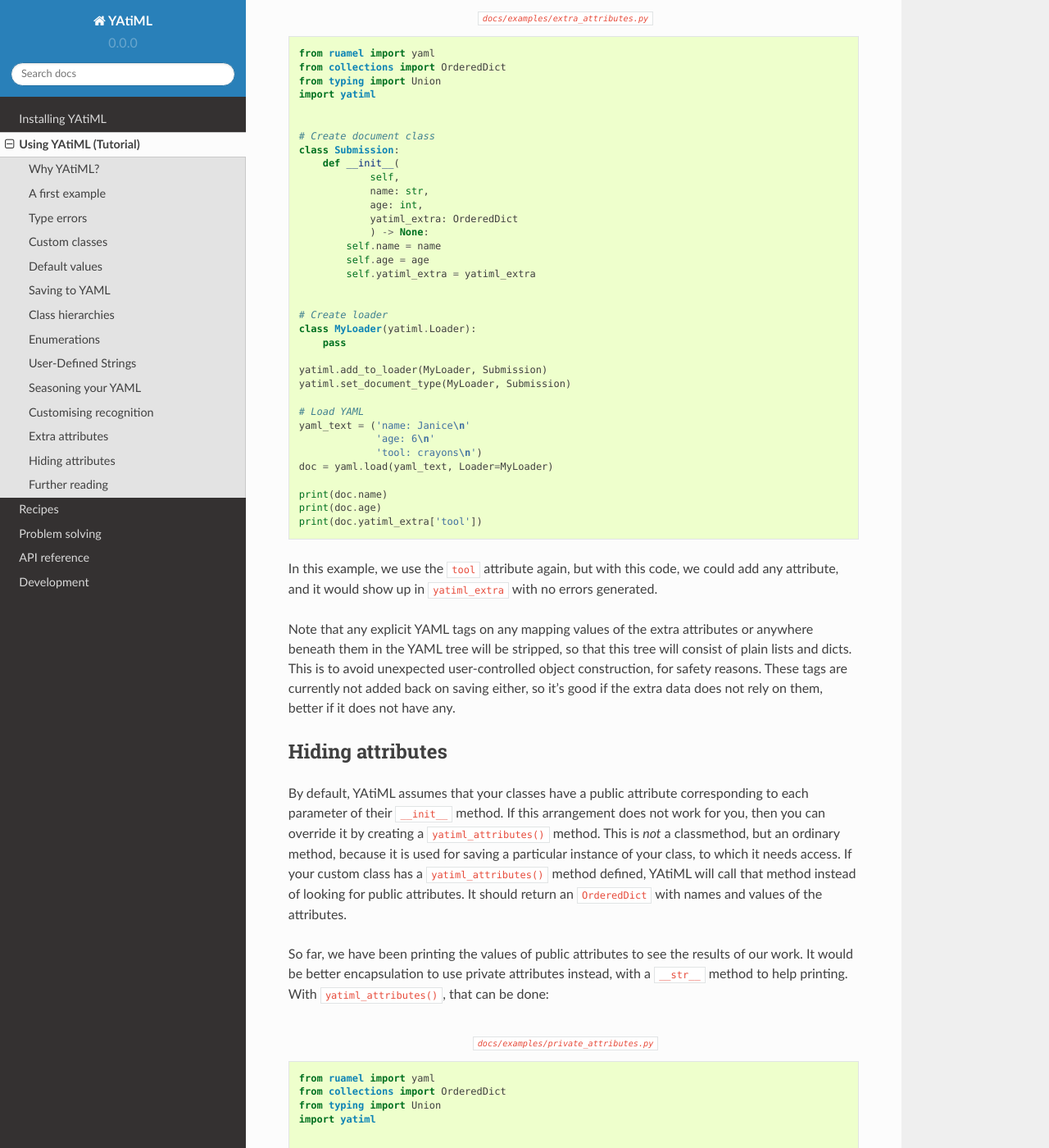
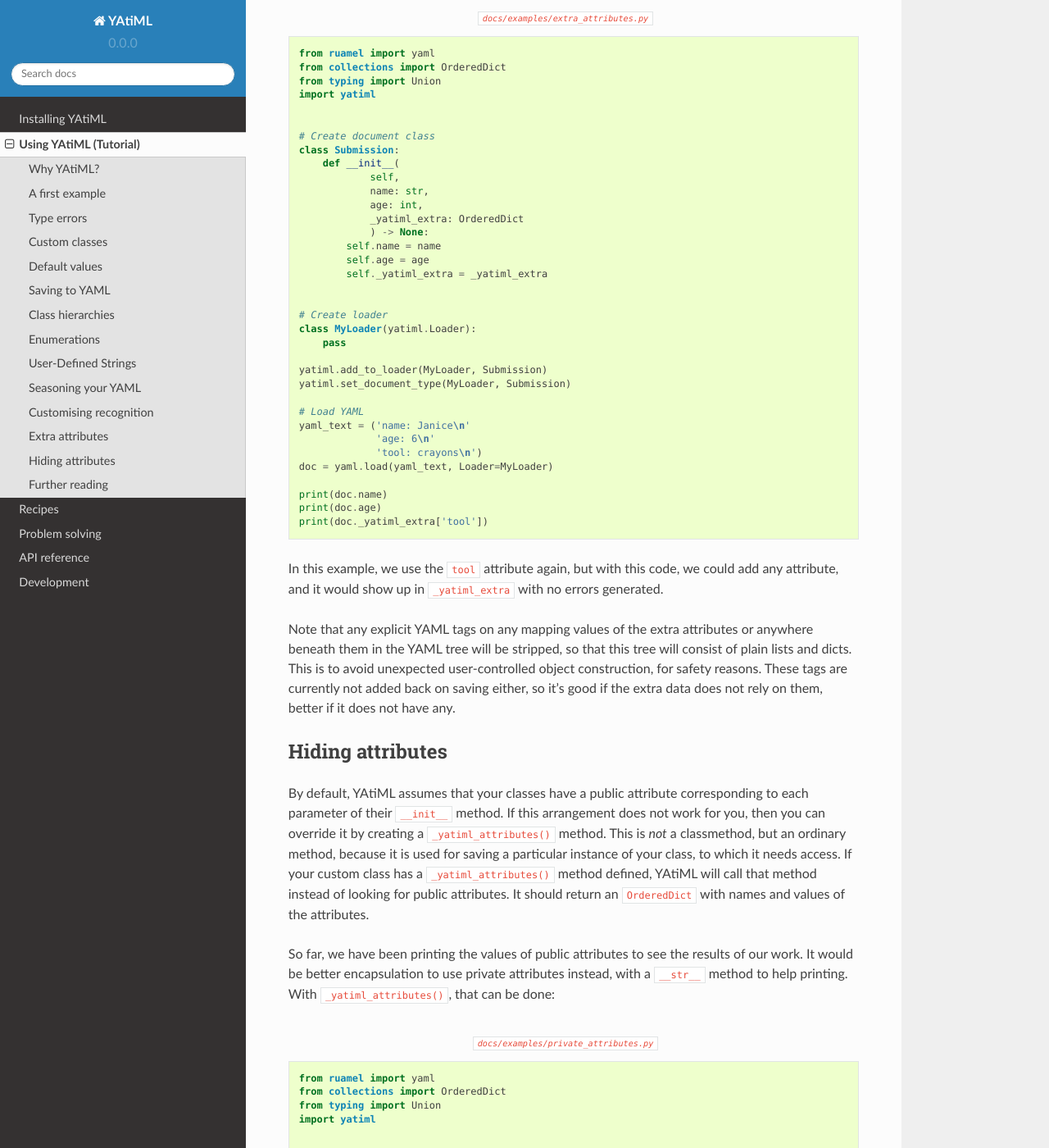
Before and after one commit to yatiml/yatiml, a Sphinx documentation site: the page built from docs/tutorial.rst, in a window 1280 px wide and 1400 px high, scrolled down 19750 px. Shown: the whole window at 82% size. Built offline with Sphinx 7.4.7 and the Read the Docs theme 2.0.0, drawn with Linux system fonts in a browser that asks for light colours; pages that are not in the unit, such as notebooks, are missing from menus; some of the changed text lies outside the part shown.

```diff
--- a/docs/examples/custom_recognition.py
+++ b/docs/examples/custom_recognition.py
@@ -16,12 +16,12 @@ class Submission:
         self.tool = tool
 
     @classmethod
-    def yatiml_recognize(cls, node: yatiml.UnknownNode) -> None:
+    def _yatiml_recognize(cls, node: yatiml.UnknownNode) -> None:
         node.require_attribute('name', str)
         node.require_attribute('age', Union[int, str])
 
     @classmethod
-    def yatiml_savorize(cls, node: yatiml.Node) -> None:
+    def _yatiml_savorize(cls, node: yatiml.Node) -> None:
         str_to_int = {
                 'five': 5,
                 'six': 6,
--- a/docs/examples/dashed_keys.py
+++ b/docs/examples/dashed_keys.py
@@ -10,11 +10,11 @@ class Dashed:
         self.another_attribute = another_attribute
 
     @classmethod
-    def yatiml_savorize(cls, node: yatiml.Node) -> None:
+    def _yatiml_savorize(cls, node: yatiml.Node) -> None:
         node.dashes_to_unders_in_keys()
 
     @classmethod
-    def yatiml_sweeten(cls, node: yatiml.Node) -> None:
+    def _yatiml_sweeten(cls, node: yatiml.Node) -> None:
         node.unders_to_dashes_in_keys()
 
 
--- a/docs/examples/extra_attributes.py
+++ b/docs/examples/extra_attributes.py
@@ -10,11 +10,11 @@ class Submission:
             self,
             name: str,
             age: int,
-            yatiml_extra: OrderedDict
+            _yatiml_extra: OrderedDict
             ) -> None:
         self.name = name
         self.age = age
-        self.yatiml_extra = yatiml_extra
+        self._yatiml_extra = _yatiml_extra
 
 
 # Create loader
@@ -32,4 +32,4 @@ doc = yaml.load(yaml_text, Loader=MyLoader)
 
 print(doc.name)
 print(doc.age)
-print(doc.yatiml_extra['tool'])
+print(doc._yatiml_extra['tool'])
--- a/docs/examples/parsed_classes.py
+++ b/docs/examples/parsed_classes.py
@@ -11,11 +11,11 @@ class Identifier:
         self.name = name
 
     @classmethod
-    def yatiml_recognize(cls, node: yatiml.UnknownNode) -> None:
+    def _yatiml_recognize(cls, node: yatiml.UnknownNode) -> None:
         node.require_scalar(str)
 
     @classmethod
-    def yatiml_savorize(cls, node: yatiml.Node) -> None:
+    def _yatiml_savorize(cls, node: yatiml.Node) -> None:
         text = str(node.get_value())
         parts = text.split('.')
         node.make_mapping()
@@ -34,7 +34,7 @@ class Identifier:
         node.set_attribute('name', parts[-1])
 
     @classmethod
-    def yatiml_sweeten(self, node: yatiml.Node) -> None:
+    def _yatiml_sweeten(self, node: yatiml.Node) -> None:
         namespace_nodes = node.get_attribute('namespaces').seq_items()
         namespaces = list(map(yatiml.Node.get_value, namespace_nodes))
         namespace_str = '.'.join(namespaces)
--- a/docs/examples/private_attributes.py
+++ b/docs/examples/private_attributes.py
@@ -13,7 +13,7 @@ class Submission:
     def __str__(self) -> str:
         return '{}\n{}'.format(self.__name, self.__age)
 
-    def yatiml_attributes(self) -> OrderedDict:
+    def _yatiml_attributes(self) -> OrderedDict:
         return OrderedDict([
             ('name', self.__name),
             ('age', self.__age)])
--- a/docs/examples/savorizing.py
+++ b/docs/examples/savorizing.py
@@ -16,7 +16,7 @@ class Submission:
         self.tool = tool
 
     @classmethod
-    def yatiml_savorize(cls, node: yatiml.Node) -> None:
+    def _yatiml_savorize(cls, node: yatiml.Node) -> None:
         str_to_int = {
                 'five': 5,
                 'six': 6,
--- a/docs/examples/sweetening.py
+++ b/docs/examples/sweetening.py
@@ -16,7 +16,7 @@ class Submission:
         self.tool = tool
 
     @classmethod
-    def yatiml_sweeten(cls, node: yatiml.Node) -> None:
+    def _yatiml_sweeten(cls, node: yatiml.Node) -> None:
         int_to_str = {
                 5: 'five',
                 6: 'six',
--- a/docs/problem_solving.rst
+++ b/docs/problem_solving.rst
@@ -142,7 +142,7 @@ subclass are matched, the node is recognised as being of the subclass, i.e.
 the recognition process prefers the most derived class. If there are multiple
 matching sibling subclasses, the node is declared ambiguous and an error is
 raised. Recognition for a custom class can be overridden using a
-``yatiml_recognize()`` method.
+``_yatiml_recognize()`` method.
 
 Incidentally, a technical term for what the recognition process does is `type
 inference`, which explains the name YAtiML: it inserts type inference in the
@@ -150,7 +150,7 @@ middle of the YAML processing pipeline.
 
 The second and third stages, savourising and type checking, only apply to custom
 classes. To savourise a recognised node, YAtiML calls that node's
-``yatiml_savorize()`` method, after calling those of its base classes, if any.
+``_yatiml_savorize()`` method, after calling those of its base classes, if any.
 Savourising is entirely defined by the custom class, the default is to do
 nothing. After savourising, the resulting mapping is type checked against the
 ``__init__`` signature, since Python does not do run-time type checking itself.
--- a/docs/tutorial.rst
+++ b/docs/tutorial.rst
@@ -446,7 +446,7 @@ So let's add a savourising function to convert strings to int on loading:
   :caption: ``docs/examples/savorizing.py``
   :language: python
 
-We have added a new ``yatiml_savorize()`` class method to our Submission class.
+We have added a new ``_yatiml_savorize()`` class method to our Submission class.
 This method will be called by YAtiML after the YAML text has been parsed, but
 before our Submission object has been generated. This method is passed the
 `node` representing the mapping that will become the object. The node is of
@@ -462,7 +462,7 @@ type checks have taken place. In other words, that node may contain anything.
 Next, we get the attribute's value, and then try to convert it to an int and set
 it as the new value. If a string value was used that we do not know how to
 convert, we raise a :class:`yatiml.SeasoningError`, which is the appropriate way
-to signal an error during execution of ``yatiml_savorize()``.
+to signal an error during execution of ``_yatiml_savorize()``.
 
 (At this point I should apologise for the language mix-up; the code uses
 North-American spelling because it's rare to use British spelling in code and so
@@ -470,20 +470,20 @@ it would confuse everyone, while the documentation uses British spelling because
 it's what its author is used to.)
 
 When saving a Submission, we may want to apply the opposite transformation, and
-convert some ints back to strings. That can be done with a ``yatiml_sweeten``
+convert some ints back to strings. That can be done with a ``_yatiml_sweeten``
 classmethod:
 
 .. literalinclude:: examples/sweetening.py
   :caption: ``docs/examples/sweetening.py``
   :language: python
 
-The ``yatiml_sweeten()`` method has the same signature as ``yatiml_savorize()``
-but is called by a Dumper, not by a Loader. It gives you access to the YAML
-node that has been produced from a Submission object before it is written out
-to the YAML output. Here, we use the same functions as before to convert some
-of the int values back to strings. Since we converted all the strings to ints
-on loading above, we can assume that the value is indeed an int, and we do not
-have to check.
+The ``_yatiml_sweeten()`` method has the same signature as
+``_yatiml_savorize()`` but is called by a Dumper, not by a Loader. It gives you
+access to the YAML node that has been produced from a Submission object before
+it is written out to the YAML output. Here, we use the same functions as before
+to convert some of the int values back to strings. Since we converted all the
+strings to ints on loading above, we can assume that the value is indeed an
+int, and we do not have to check.
 
 Indeed, if we run this example, we get:
 
@@ -498,7 +498,7 @@ of YAtiML to give the user the freedom to write ages either as words or as
 numbers, while always giving the programmer ints to work with. However, the
 programmer could still accidentally put a string into the age field when
 constructing a Submission directly in the code, as the type annotation allows
-it. This would then crash the ``yatiml_sweeten()`` method when trying to dump
+it. This would then crash the ``_yatiml_sweeten()`` method when trying to dump
 the object.
 
 The solution, of course, is to change the type on the ``age`` attribute of
@@ -525,8 +525,8 @@ recognise both ``int`` and ``str`` values for ``age``.
 Customising recognition
 -----------------------
 
-Customising the recognition function is done by adding a ``yatiml_recognize()``
-method to your class, like this:
+Customising the recognition function is done by adding a
+``_yatiml_recognize()`` method to your class, like this:
 
 .. literalinclude:: examples/custom_recognition.py
   :caption: ``docs/examples/custom_recognition.py``
@@ -542,24 +542,24 @@ types. Since ``tool`` is optional, it is not required, and not listed. The
 mapping that is in a place where we expect a Submission will be recognised as a
 Submission, as long as it has a ``name`` attribute with a string value, and an
 ``age`` attribute that is either a string or an integer. If ``age`` is a
-string, the ``yatiml_savorize()`` method will convert it to an int, after which
-a Submission object can be constructed without violating the type constraint in
-the ``__init__()`` method.
+string, the ``_yatiml_savorize()`` method will convert it to an int, after
+which a Submission object can be constructed without violating the type
+constraint in the ``__init__()`` method.
 
-In fact, the ``yatiml_recognize()`` method here could be even simpler. In every
-place in our document where a Submission can occur (namely the root), only a
-Submission can occur. The Submission class does not have descendants, and it is
-never part of a Union. So there is never any doubt as to how to treat the
-mapping, and in fact, the following will also work:
+In fact, the ``_yatiml_recognize()`` method here could be even simpler. In
+every place in our document where a Submission can occur (namely the root),
+only a Submission can occur. The Submission class does not have descendants,
+and it is never part of a Union. So there is never any doubt as to how to treat
+the mapping, and in fact, the following will also work:
 
 .. code-block:: python
 
   @classmethod
-  def yatiml_recognize(cls, node: yatiml.UnknownNode) -> None:
+  def _yatiml_recognize(cls, node: yatiml.UnknownNode) -> None:
       pass
 
 Now, if you try to read a document with, say, a float argument to ``age``, it
-will be recognised as a Submission, the ``yatiml_savorize()`` method will do
+will be recognised as a Submission, the ``_yatiml_savorize()`` method will do
 nothing with it, and you'll get an error message at the type check just before a
 Submission is constructed.
 
@@ -586,13 +586,13 @@ ordering information, since ``**kwargs`` is a plain unordered dict (although
 this is in the process of changing in newer versions of Python). Also, there
 wouldn't be an obvious way of saving such extra attributes again.
 
-So, instead, extra attributes are sent to a ``yatiml_extra`` parameter of type
+So, instead, extra attributes are sent to a ``_yatiml_extra`` parameter of type
 ``OrderedDict`` on ``__init__``, if there is one. You put this value into a
-``yatiml_extra`` public attribute, whose contents YAtiML will then dump appended
-to the normal attributes. If you want to be able to add extra attributes when
-constructing an object using keyword arguments, then you can add a ``**kwargs``
-parameter as well, and put any key-value pairs in it into ``self.yatiml_extra``
-in your favourite order yourself.
+``_yatiml_extra`` public attribute, whose contents YAtiML will then dump
+appended to the normal attributes. If you want to be able to add extra
+attributes when constructing an object using keyword arguments, then you can
+add a ``**kwargs`` parameter as well, and put any key-value pairs in it into
+``self._yatiml_extra`` in your favourite order yourself.
 
 Here is an example:
 
@@ -601,8 +601,8 @@ Here is an example:
   :language: python
 
 In this example, we use the ``tool`` attribute again, but with this code, we
-could add any attribute, and it would show up in ``yatiml_extra`` with no errors
-generated.
+could add any attribute, and it would show up in ``_yatiml_extra`` with no
+errors generated.
 
 Note that any explicit YAML tags on any mapping values of the extra attributes
 or anywhere beneath them in the YAML tree will be stripped, so that this tree
@@ -619,15 +619,16 @@ Hiding attributes
 By default, YAtiML assumes that your classes have a public attribute
 corresponding to each parameter of their ``__init__`` method. If this
 arrangement does not work for you, then you can override it by creating a
-``yatiml_attributes()`` method. This is `not` a classmethod, but an ordinary
+``_yatiml_attributes()`` method. This is `not` a classmethod, but an ordinary
 method, because it is used for saving a particular instance of your class, to
-which it needs access. If your custom class has a ``yatiml_attributes()`` method
-defined, YAtiML will call that method instead of looking for public attributes.
-It should return an ``OrderedDict`` with names and values of the attributes.
+which it needs access. If your custom class has a ``_yatiml_attributes()``
+method defined, YAtiML will call that method instead of looking for public
+attributes.  It should return an ``OrderedDict`` with names and values of the
+attributes.
 
 So far, we have been printing the values of public attributes to see the results
 of our work. It would be better encapsulation to use private attributes instead,
-with a ``__str__`` method to help printing. With ``yatiml_attributes()``, that
+with a ``__str__`` method to help printing. With ``_yatiml_attributes()``, that
 can be done:
 
 .. literalinclude:: examples/private_attributes.py
```
Also changed, not shown: 8 other files.
